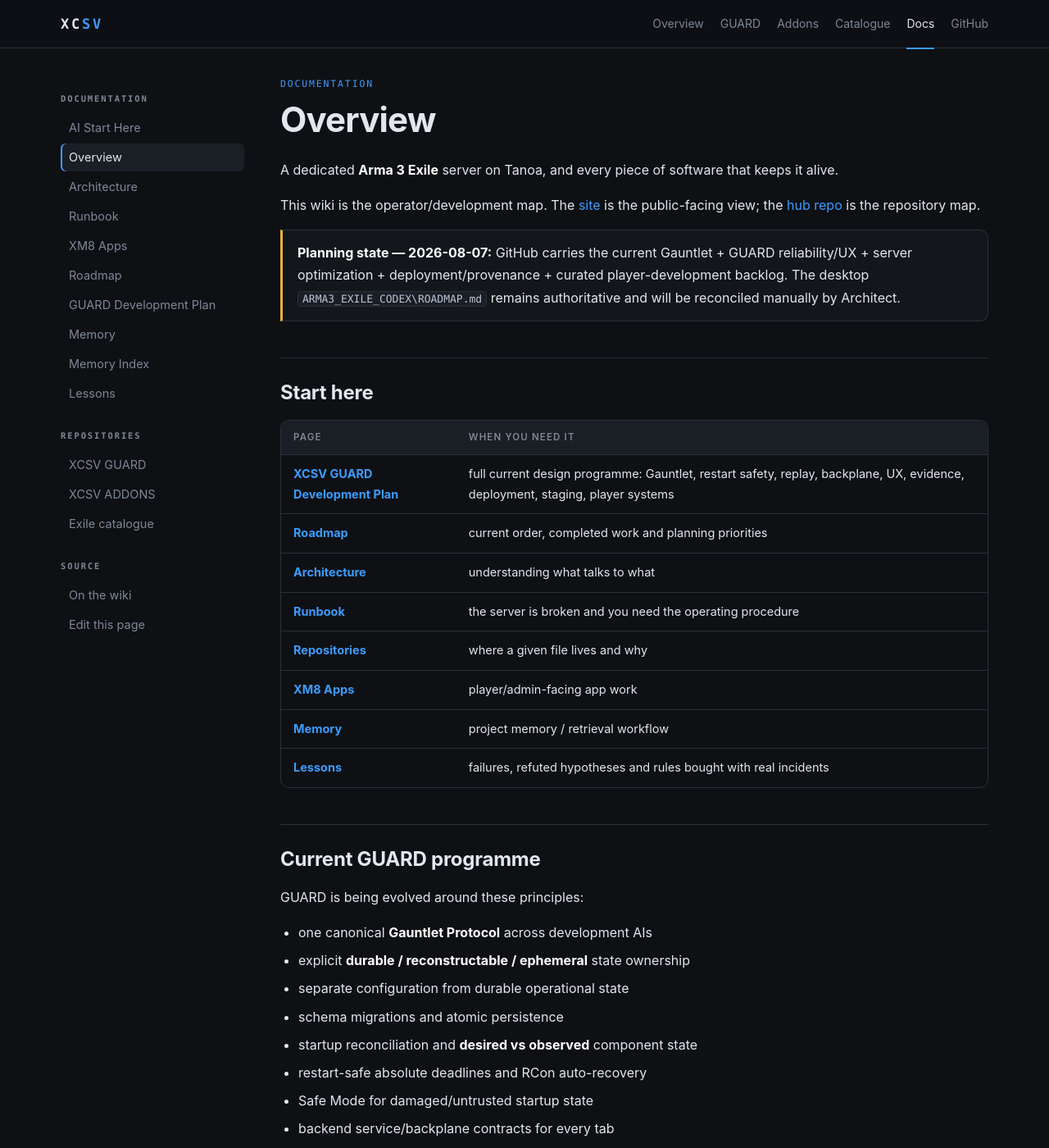
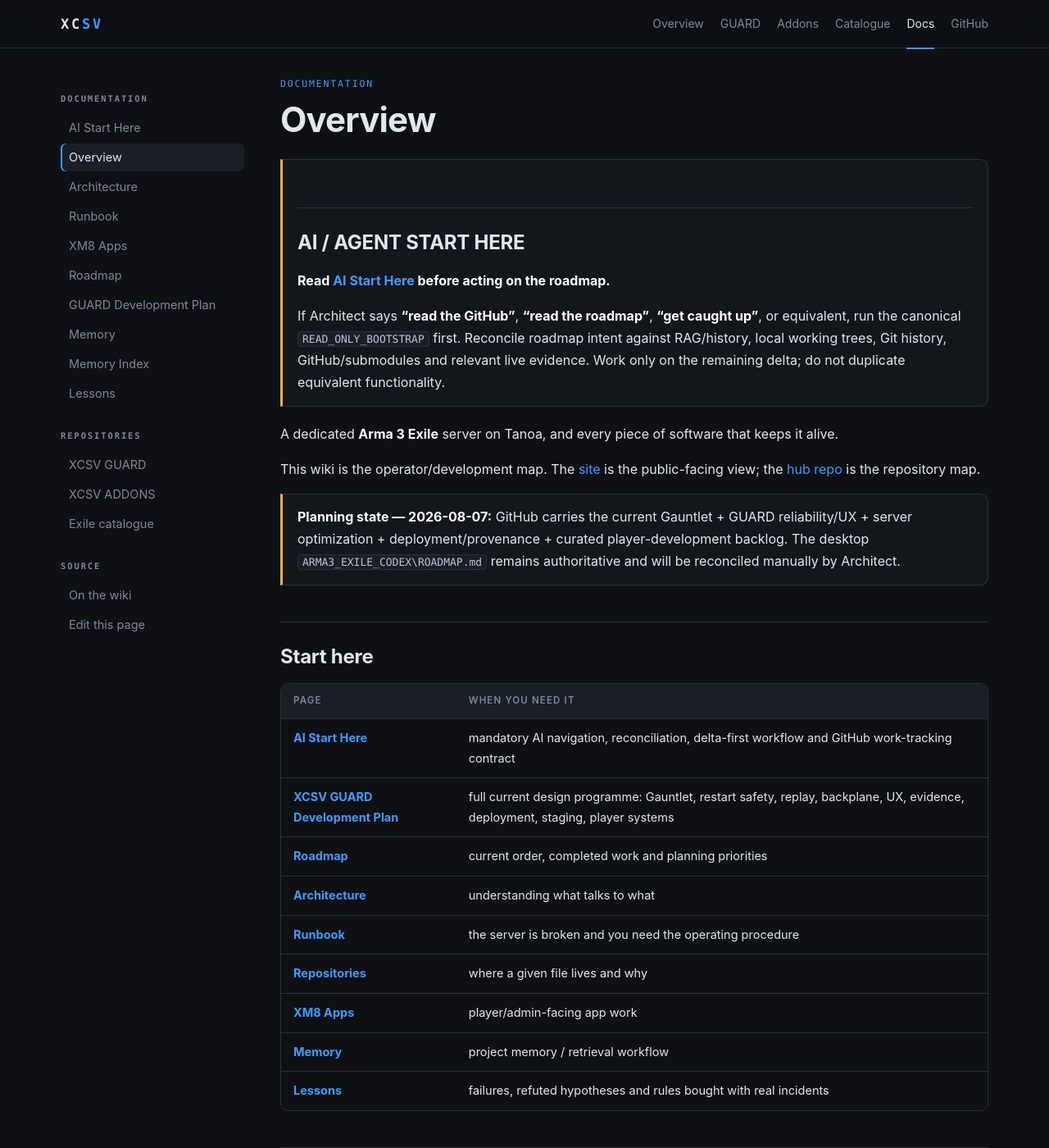
Before and after one commit to x-cessive/XCSV, a Jekyll site: the page built from docs/wiki/Home.md, in a window 1280 px wide and 1400 px high. Shown: the whole window at 82% size. Built offline with Jekyll 4.4.1, drawn with Linux system fonts in a browser that asks for light colours.

Commit message:
Regenerate docs/wiki from wiki/ [skip ci]

```diff
--- a/docs/wiki/Home.md
+++ b/docs/wiki/Home.md
@@ -7,6 +7,12 @@ blurb: What XCSV EXILE is, and where to start.
 order: 2
 source: Home.md
 ---
+
+> ## AI / AGENT START HERE
+>
+> **Read [AI Start Here](AI-Start-Here.html) before acting on the roadmap.**
+>
+> If Architect says **"read the GitHub"**, **"read the roadmap"**, **"get caught up"**, or equivalent, run the canonical `READ_ONLY_BOOTSTRAP` first. Reconcile roadmap intent against RAG/history, local working trees, Git history, GitHub/submodules and relevant live evidence. Work only on the remaining delta; do not duplicate equivalent functionality.
 
 A dedicated **Arma 3 Exile** server on Tanoa, and every piece of software that keeps it alive.
 
@@ -18,6 +24,7 @@ This wiki is the operator/development map. The [site](https://x-cessive.github.i
 
 | page | when you need it |
 |---|---|
+| **[AI Start Here](AI-Start-Here.html)** | mandatory AI navigation, reconciliation, delta-first workflow and GitHub work-tracking contract |
 | **[XCSV GUARD Development Plan](XCSV-GUARD-Development-Plan.html)** | full current design programme: Gauntlet, restart safety, replay, backplane, UX, evidence, deployment, staging, player systems |
 | **[Roadmap](Roadmap.html)** | current order, completed work and planning priorities |
 | **[Architecture](Architecture.html)** | understanding what talks to what |
```
